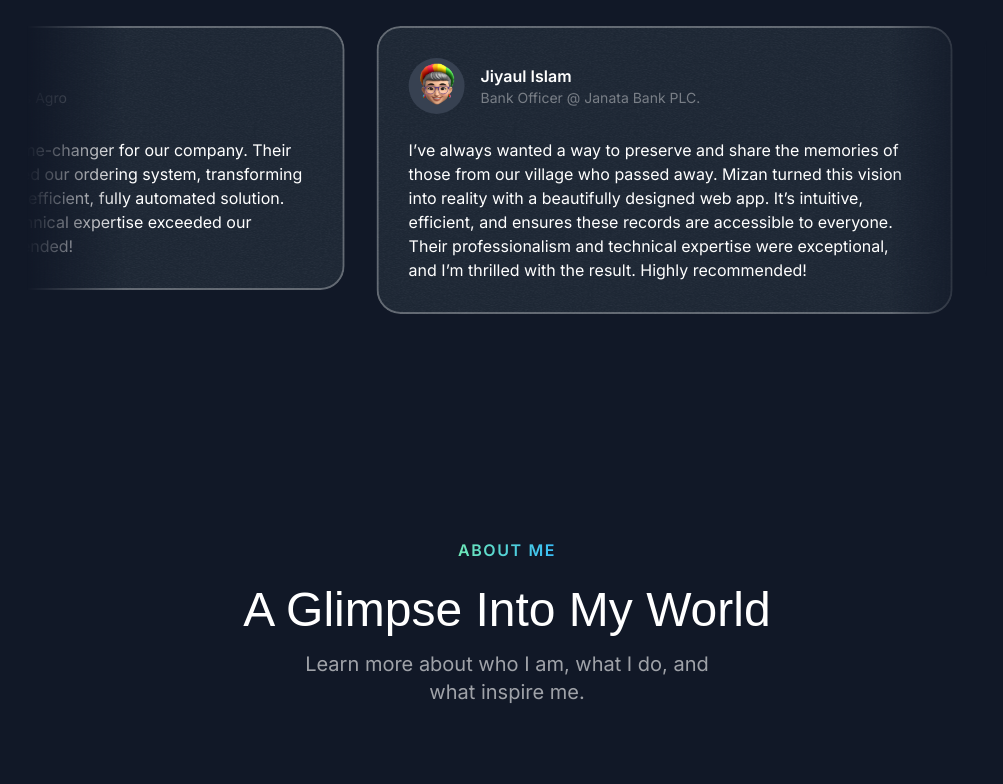
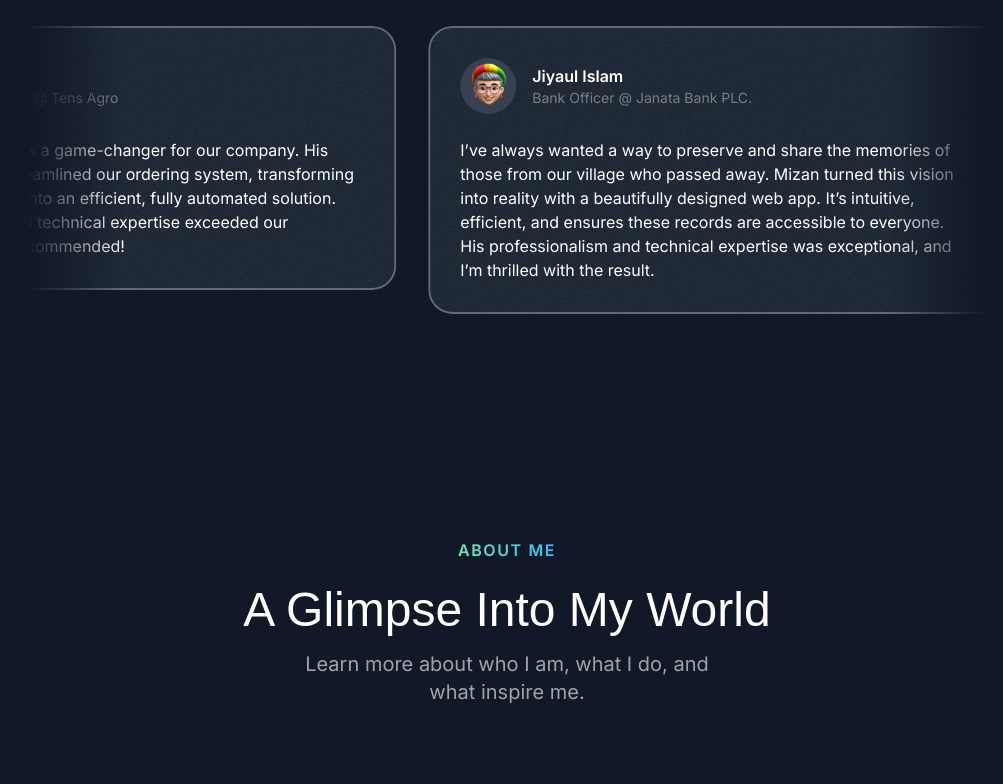
Before and after one commit to solo-mizan/portfolio, a Next.js app: page / in a window 1280 px wide. Shown: the part 4080-4864 px from the top of the page, without its empty margins (133-1136 px from the left). Built offline with nearby package versions, Linux system fonts and the light colour scheme; a web font is replaced by a local one.

Commit message:
chore: update testimonial section

```diff
--- a/src/sections/Testimonials.tsx
+++ b/src/sections/Testimonials.tsx
@@ -13,19 +13,19 @@ const testimonials = [
   {
     name: "Md. Mannan",
     position: "Marketing Head @ Tens Agro",
-    text: "Working with Mizan was a game-changer for our company. Their innovative web app streamlined our ordering system, transforming a backlogged process into an efficient, fully automated solution. Their professionalism and technical expertise exceeded our expectations. Highly recommended!",
+    text: "Working with Mizan was a game-changer for our company. His innovative web app streamlined our ordering system, transforming a backlogged process into an efficient, fully automated solution. His professionalism and technical expertise exceeded our expectations. Highly recommended!",
     avatar: memojiAvatar1,
   },
   {
     name: "Jiyaul Islam",
     position: "Bank Officer @ Janata Bank PLC.",
-    text: "I’ve always wanted a way to preserve and share the memories of those from our village who passed away. Mizan turned this vision into reality with a beautifully designed web app. It’s intuitive, efficient, and ensures these records are accessible to everyone. Their professionalism and technical expertise were exceptional, and I’m thrilled with the result. Highly recommended!",
+    text: "I’ve always wanted a way to preserve and share the memories of those from our village who passed away. Mizan turned this vision into reality with a beautifully designed web app. It’s intuitive, efficient, and ensures these records are accessible to everyone. His professionalism and technical expertise was exceptional, and I’m thrilled with the result.",
     avatar: memojiAvatar2,
   },
   {
     name: "Sohag Hossain",
     position: "Pesticide Seller @ Sohag Rayhan Traders",
-    text: "The machine-learning model developed by Mizan has revolutionized how I diagnose rice tree diseases. It’s accurate, efficient, and saves me a tremendous amount of time. Their innovation has made a significant impact on my work. Highly recommended!",
+    text: "The machine-learning model developed by Mizan has revolutionized how I diagnose rice leaf diseases. It’s accurate, efficient, and saves me a tremendous amount of time. His innovation has made a significant impact on my work. Highly recommended!",
     avatar: memojiAvatar3,
   },
   {
@@ -34,12 +34,12 @@ const testimonials = [
     text: "During Mizan’s 6-month internship at Cling Info Tech, they showcased exceptional backend development skills. Their ability to grasp complex concepts quickly and deliver reliable solutions impressed the entire team. Their dedication, problem-solving abilities, and eagerness to learn made them a valuable asset. I have no doubt they will excel in their career as a software developer.",
     avatar: memojiAvatar4,
   },
-  {
-    name: "Michael Brown",
-    position: "Director of IT @ MegaCorp",
-    text: "Alex's work on our website has been nothing short of exceptional. He's a talented developer who is also a great communicator. We highly recommend him.",
-    avatar: memojiAvatar5,
-  },
+  // {
+  //   name: "Michael Brown",
+  //   position: "Director of IT @ MegaCorp",
+  //   text: "Mizan's work on our website has been nothing short of exceptional. He's a talented developer who is also a great communicator. We highly recommend him.",
+  //   avatar: memojiAvatar5,
+  // },
 ];
 
 export const TestimonialsSection = () => {
```
